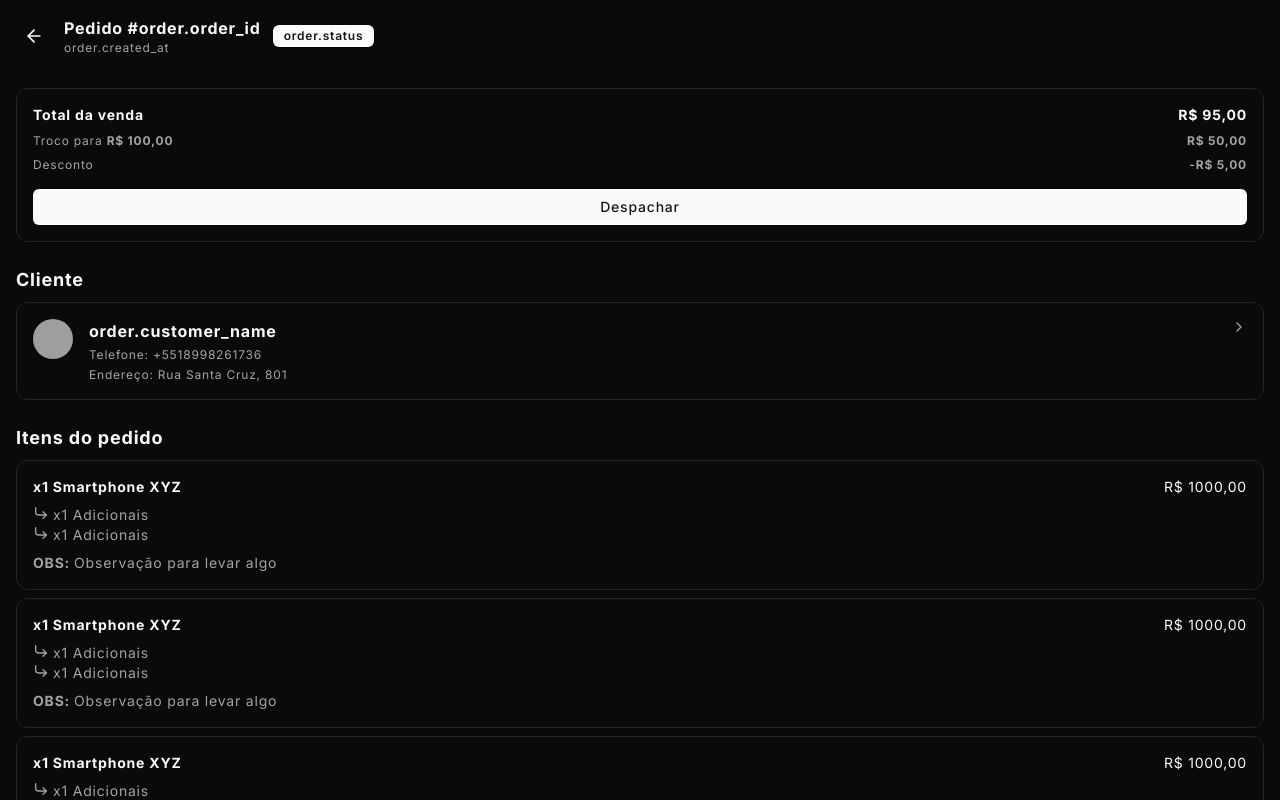
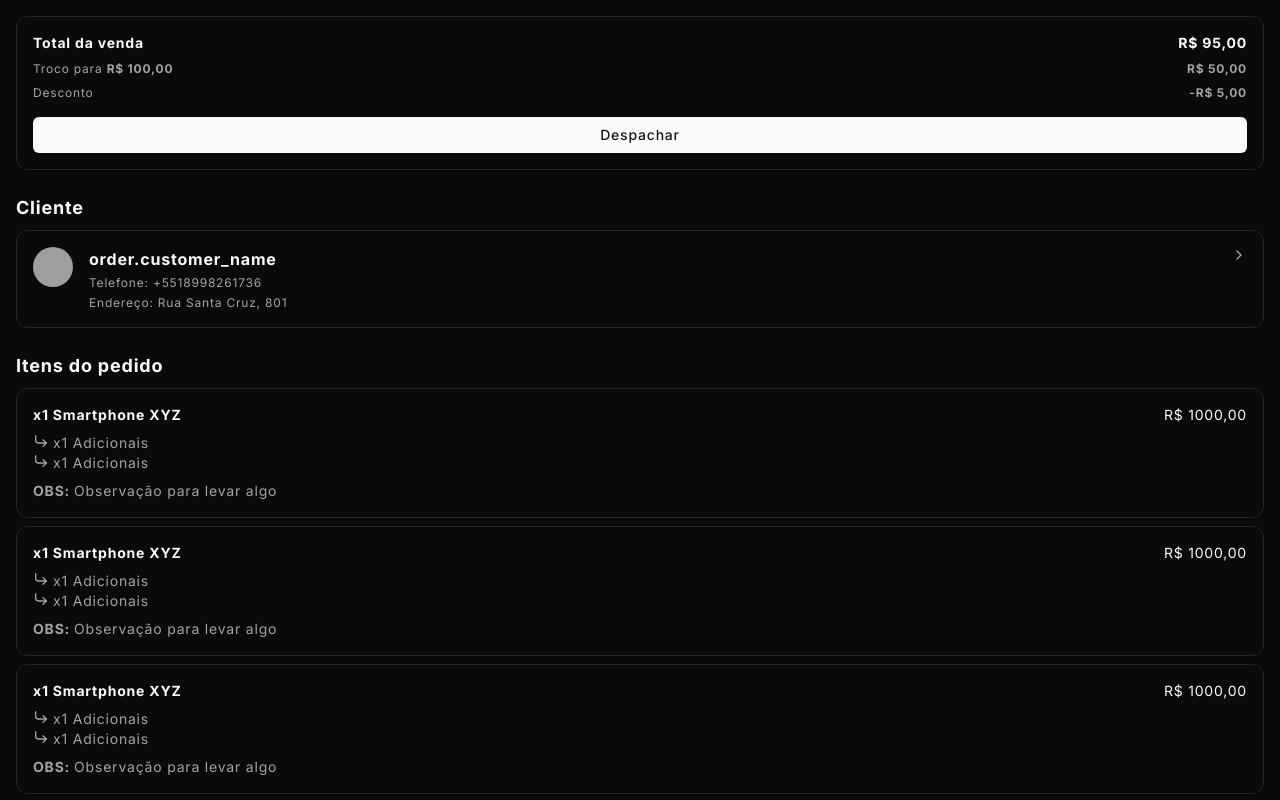
Before and after one commit to rafaelpzoucas/pinest, a Next.js app: page /orders/1 in a window 1280 px wide. Shown: the top 800 px of the page. Built offline with nearby package versions, Linux system fonts and the light colour scheme; grey boxes are pictures that could not be loaded.

Commit message:
Update page.tsx

```diff
--- a/src/app/(protected)/orders/[id]/page.tsx
+++ b/src/app/(protected)/orders/[id]/page.tsx
@@ -6,11 +6,11 @@ import Link from 'next/link'
 import { OrderDataType } from '../orders'
 import { Header } from './header'
 
-export default function OrderPage({ order }: { order: OrderDataType }) {
+export default function OrderPage() {
   return (
     <main>
       <div>
-        <Header order={order} />
+        {/* <Header order={order} /> */}
 
         <div className="flex flex-col gap-6 p-4">
           <Card className="flex flex-col gap-2 p-4">
```
